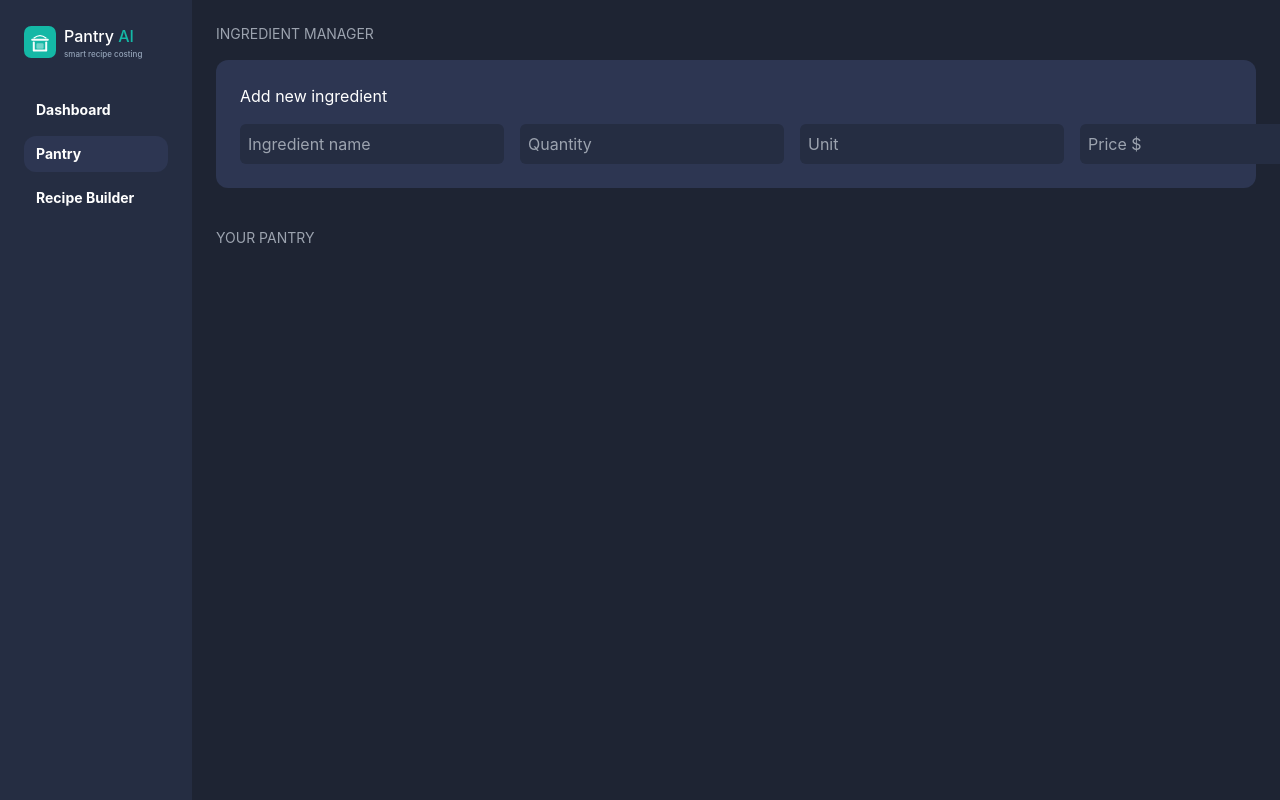
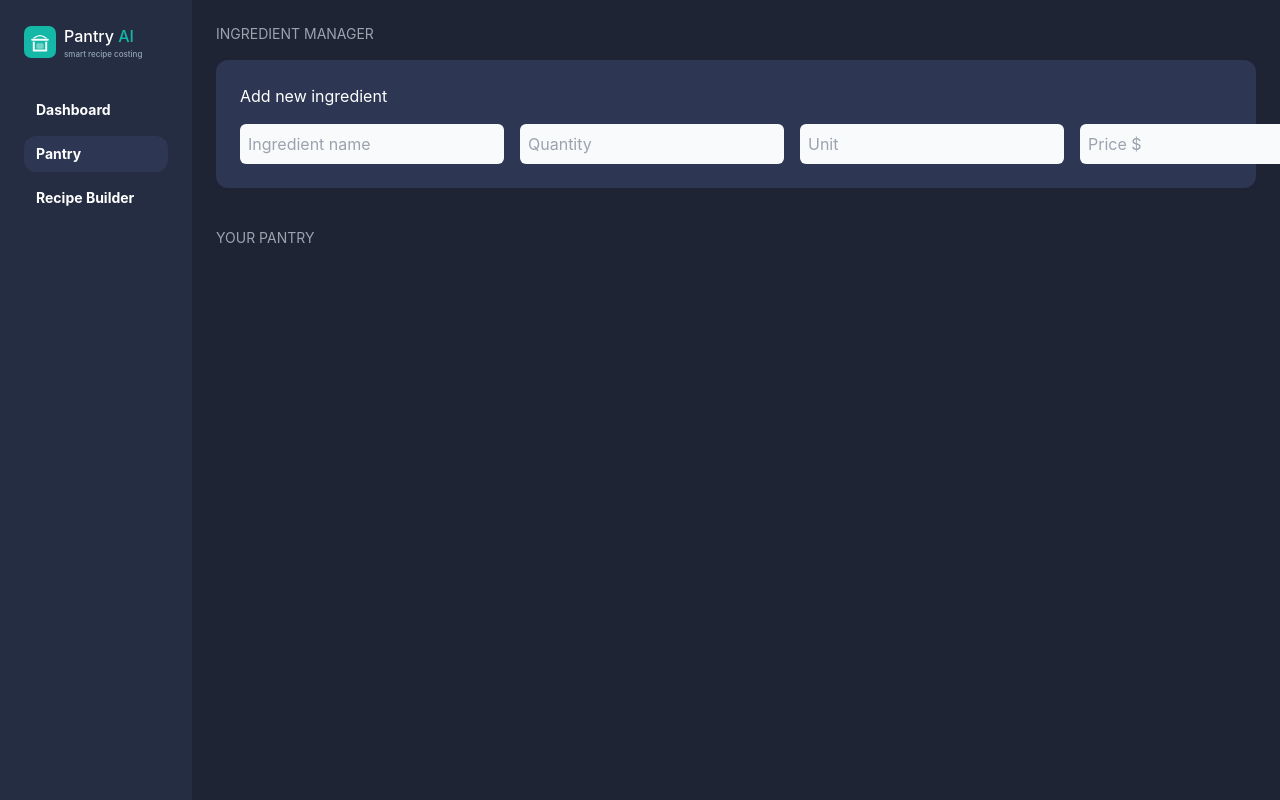
Before and after one commit to syedatahreem/Pantry-AI, a React (Vite) app: page / in a window 1280 px wide. Both pictures are taken after a click on the button "Pantry". Built offline with nearby package versions, Linux system fonts and the light colour scheme.

Commit message:
Refactor Dashboard and RecipeCostBuilder components for improved state management and UI consistency

```diff
--- a/src/components/Dashboard/Dashboard.tsx
+++ b/src/components/Dashboard/Dashboard.tsx
@@ -3,16 +3,23 @@ import type { SavedRecipe } from "../../types";
 const user = "Tahreem";
 
 const statList = [
-  { label: "Ingredients", value: "12" },
-  { label: "Recipes", value: "4" },
-  { label: "Avg cost", value: "$3.20", teal: true },
+  { label: "Ingredients"},
+  { label: "Recipes" },
+  { label: "Avg cost", teal: true },
 ];
 
 type InputProps = {
   recipes: SavedRecipe[];
-};
+  ingredientsLength:number;}
 
-const Dashboard = ({ recipes }: InputProps) => {
+const Dashboard = ({ recipes, ingredientsLength }: InputProps) => {
+
+  const statList = [
+  { label: "Ingredients", value: ingredientsLength},
+  { label: "Recipes",value: recipes.length },
+  { label: "Avg cost", value: recipes.length, teal: true },
+];
+
   return (
     <div className="min-h-screen px-6 pb-6">
       <h1 className="text-2xl font-semibold text-white">Good day, {user}</h1>
@@ -20,9 +27,9 @@ const Dashboard = ({ recipes }: InputProps) => {
 
       <h3 className="mt-4 mb-2 text-sm text-gray-400">OVERVIEW</h3>
       <div className="flex gap-3">
-        {statList.map((item) => (
+        {[...statList].map((item) => (
           <div className="bg-card rounded-2xl p-4 flex-1">
-            <p className="text-muted  font-bold text-sm">{item.label}</p>
+            <p className="text-muted  font-bold text-sm">{item?.label}</p>
             <p
               className="text-2xl font-medium mt-1"
               style={{ color: item.teal ? "var(--color-teal)" : "#f1f5f9" }}
--- a/src/components/Pantry.tsx/Ingredients.tsx
+++ b/src/components/Pantry.tsx/Ingredients.tsx
@@ -35,28 +35,28 @@ const Ingredients = ({ ingredients, setIngredients }: IngredientProps) => {
 
         <div className="flex gap-4">
           <input
-            className="bg-panel p-2 rounded-md text-white"
+            className="bg-slate-50  p-2 rounded-md text-slate-900 "
             placeholder="Ingredient name"
             type="text"
             value={form.name}
             onChange={(e) => setForm({ ...form, name: e.target.value })}
           />
           <input
-            className="bg-panel p-2 rounded-md  text-white"
+            className="bg-slate-50  p-2 rounded-md  text-slate-900 "
             placeholder="Quantity"
             type="text"
             value={form.quantity}
             onChange={(e) => setForm({ ...form, quantity: e.target.value })}
           />
           <input
-            className="bg-panel p-2 rounded-md text-white"
+            className="bg-slate-50 p-2 rounded-md text-slate-900 "
             placeholder="Unit"
             type="text"
             value={form.unit}
             onChange={(e) => setForm({ ...form, unit: e.target.value })}
           />
           <input
-            className="bg-panel p-2 rounded-md text-white"
+            className="bg-slate-50 p-2 rounded-md text-slate-900"
             placeholder="Price $"
             type="text"
             value={form.totalCost}
--- a/src/components/RecipeCostBuilder/RecipeCostBuilder.tsx
+++ b/src/components/RecipeCostBuilder/RecipeCostBuilder.tsx
@@ -36,8 +36,9 @@ const RecipeCostBuilder = ({
       <h3 className="text-sm text-gray-400 mb-4">RECIPE BUILDER</h3>
       <div className="flex gap-4">
         <input
-          className="bg-panel p-2 rounded-md text-white"
+          className="bg-slate-50 p-2 rounded-md text-white"
           placeholder="Recipe name"
+          bg-slate-50
           type="text"
           value={selectedItems.name}
           onChange={(e) =>
@@ -45,7 +46,7 @@ const RecipeCostBuilder = ({
           }
         />
         <input
-          className="bg-panel p-2 rounded-md  text-white"
+          className="bg-slate-50  p-2 rounded-md  text-white"
           placeholder="No of servings"
           type="text"
           value={selectedItems.servings}
```
